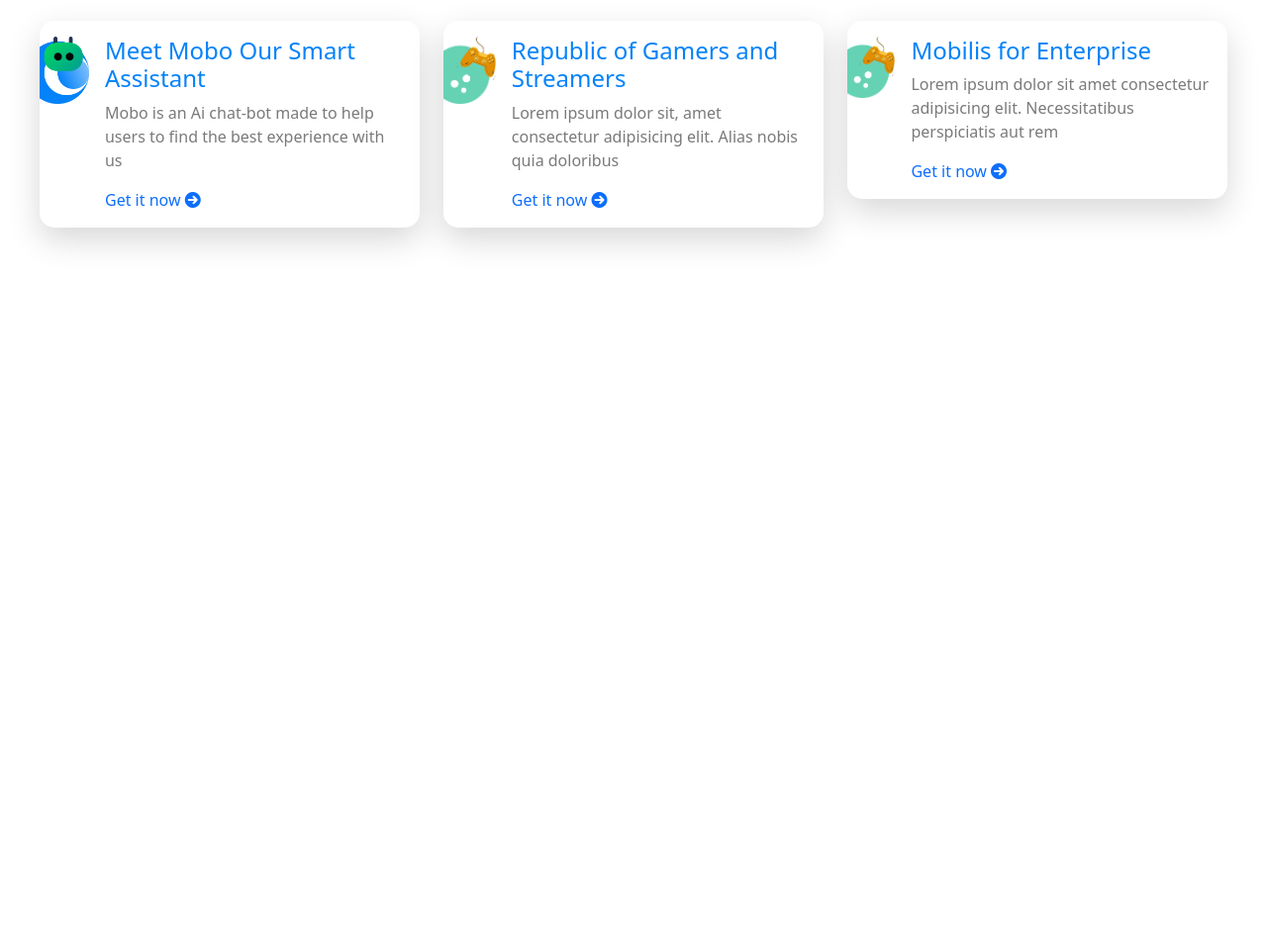
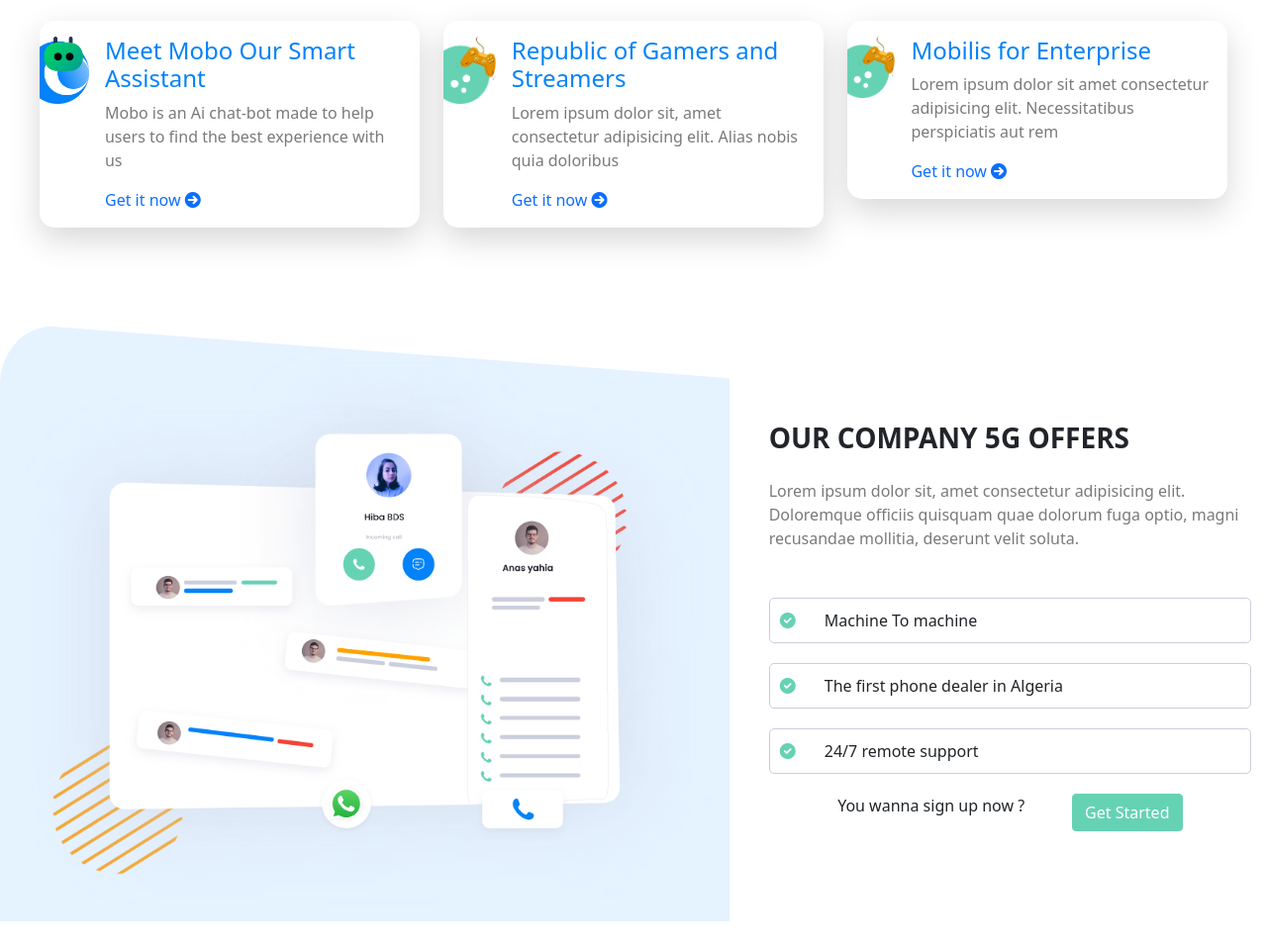
Before and after one commit to raidski20/mobilis-website, a plain HTML site: page index.html in a window 1280 px wide. Shown: the part 1108-2069 px from the top of the page at 99% size. Before the commit the page ends 1408 px from the top, so only its background shows below. Drawn offline with Linux system fonts and the light colour scheme.

Commit message:
Added Offers

```diff
--- a/assets/css/main.css
+++ b/assets/css/main.css
@@ -144,6 +144,27 @@ img {
 }
 /* End Services */
 
+/* Offers */
+.offers {
+    padding: 30px 0;
+}
+.offers img{
+    background-image: url("../img/offers-img-bg.svg");
+}
+
+.offers .offer-box {
+    border: 1.5px solid #CBCEDC;
+    padding: 10px;
+    border-radius: 5px;
+    margin-bottom: 20px;
+}
+
+.offers .offer-box i {
+    color: #66D2B4;
+    padding-right: 25px;
+}
+/* End Offers */
+
 
 /* Responsiveness */
 
--- a/index.html
+++ b/index.html
@@ -190,6 +190,44 @@
     </div>
     <!-- End Services -->
 
+    <div class="offers overflow-hidden">
+        <div class="row">
+            <div class="col-sm-12 col-lg-7">
+                <div class="offers-banner">
+                    <img src="assets/img/offers-img.png" alt="">
+                </div>
+            </div>
+            <div class="col-sm-12 col-lg-5">
+                <div class="offers-txt mt-5 p-3 pt-lg-5">
+                    <h3 class="fw-bold mb-4">OUR COMPANY 5G OFFERS</h3>
+                    <div class="small-title">
+                        Lorem ipsum dolor sit, amet consectetur adipisicing elit. Doloremque officiis quisquam quae dolorum fuga optio, magni recusandae mollitia, deserunt velit soluta.
+                    </div>
+
+                    <div class="mt-5">
+                        <div class="offer-box">
+                            <i class="fa-solid fa-circle-check"></i> Machine To machine
+                        </div>
+
+                        <div class="offer-box">
+                            <i class="fa-solid fa-circle-check"></i> The first phone dealer in Algeria
+                        </div>
+
+                        <div class="offer-box">
+                            <i class="fa-solid fa-circle-check"></i> 24/7 remote support
+                        </div>
+                    </div>
+
+                    <div class="d-flex justify-content-center flex-column flex-md-row">
+                        <p class="pe-5">You wanna sign up now ?</p>
+                        <p class="btn btn-sky">Get Started</p>
+                    </div>
+                </div>
+            </div>
+        </div>
+    </div>
+
+
     <script src="assets/js/jquery.min.js"></script>
     <script src="assets/js/bootstrap.bundle.min.js"></script>
 
```
Also changed, not shown: assets/img/offers-img-bg.svg (added), assets/img/offers-img.png (added).
